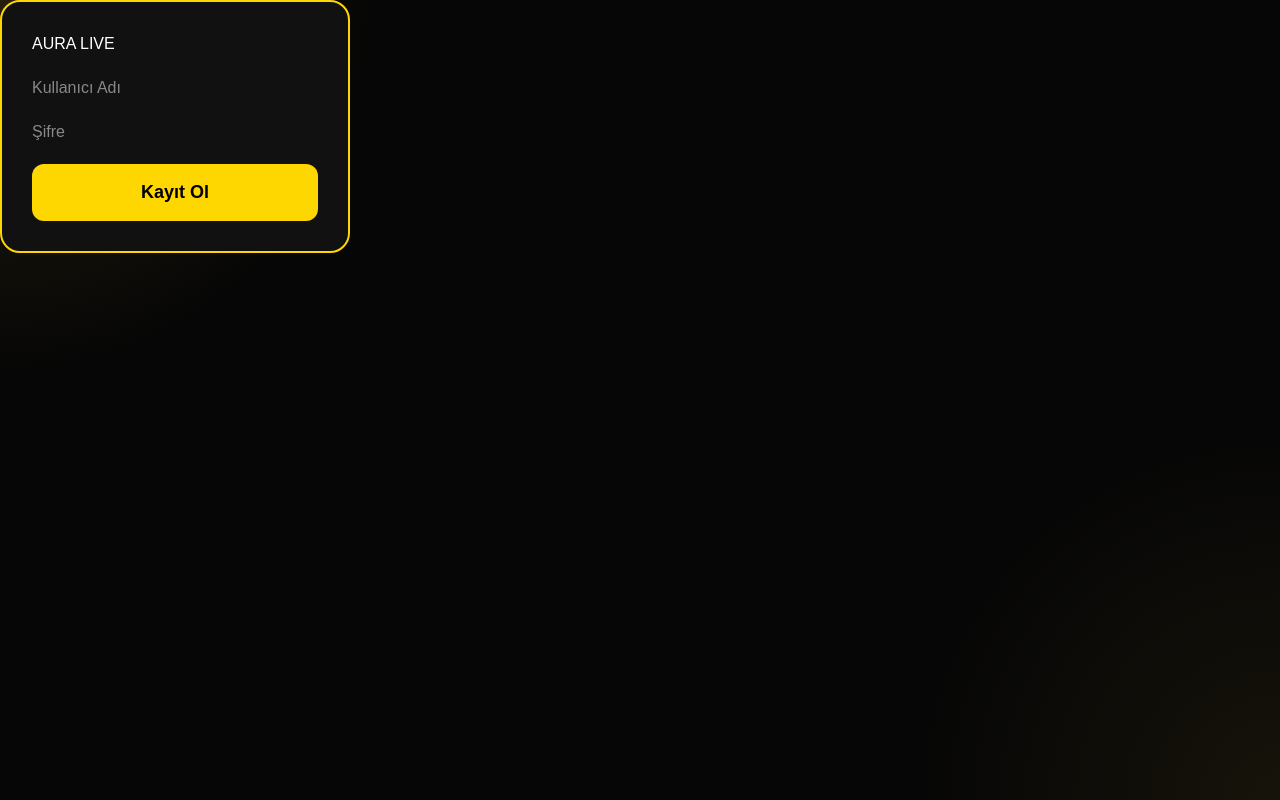
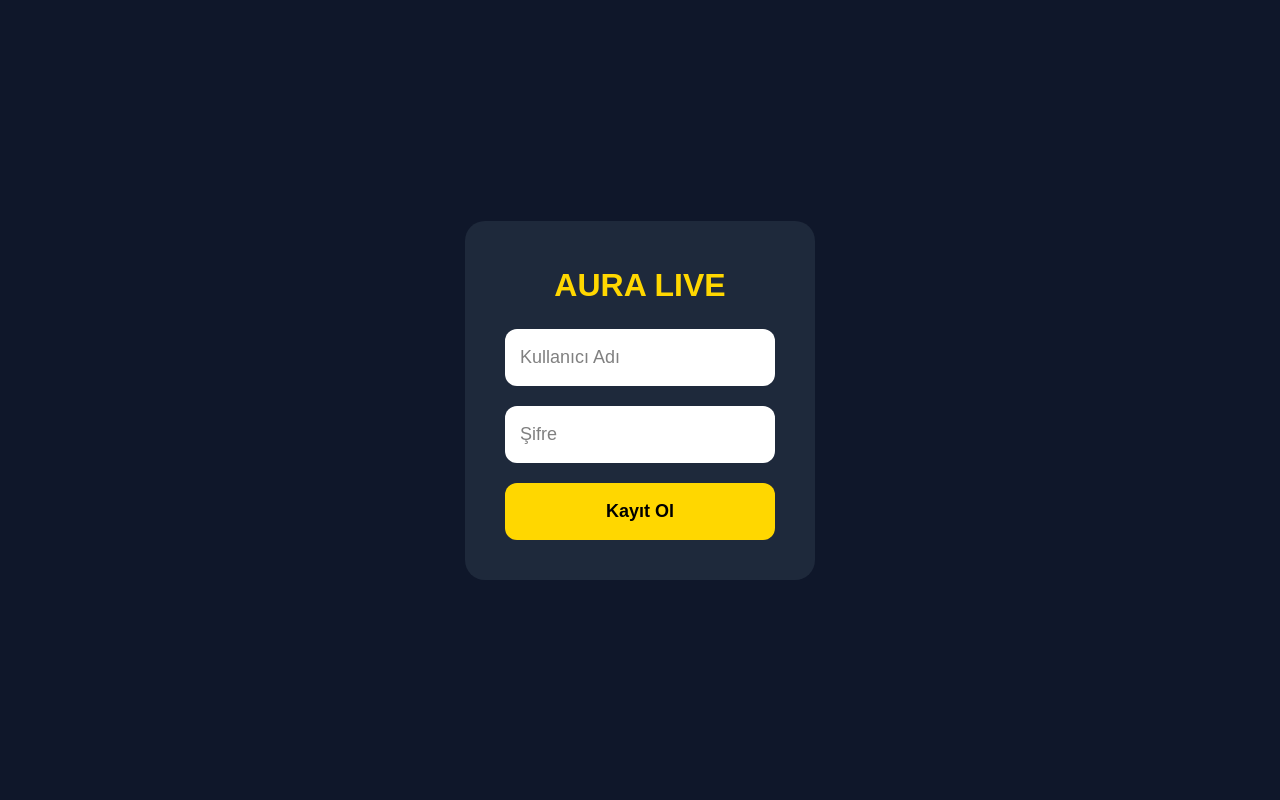
Before and after one commit to abbisyldrm1-ui/goruntulu-sohbet, a Next.js app: page /register in a window 1280 px wide. Built offline with nearby package versions, Linux system fonts and the light colour scheme.

Commit message:
full register css fix

```diff
--- a/app/register/register.css
+++ b/app/register/register.css
@@ -1,95 +1,50 @@
-.registerMain {
-
-  min-height: 100vh;
-  background: black;
-
+.registerContainer {
+  width: 100%;
+  height: 100vh;
+  background: #0f172a;
   display: flex;
   justify-content: center;
   align-items: center;
-
 }
 
 .registerBox {
-
   width: 350px;
-
-  background: #111111;
-
-  padding: 30px;
-
+  background: #1e293b;
+  padding: 40px;
   border-radius: 20px;
-
   display: flex;
   flex-direction: column;
-
   gap: 20px;
-
-  border: 2px solid gold;
-
 }
 
-.registerTitle {
-
+.title {
   color: gold;
-
   text-align: center;
-
   font-size: 32px;
-
   font-weight: bold;
-
 }
 
-.registerInput {
-
-  width: 100%;
-
+.input {
   padding: 15px;
-
   border-radius: 12px;
-
-  border: 2px solid gold;
-
-  background: #222222;
-
-  color: white !important;
-
+  border: none;
+  outline: none;
   font-size: 18px;
-
-  font-weight: bold;
-
-  outline: none;
-
-  box-sizing: border-box;
-
+  background: white;
+  color: black;
 }
 
-.registerInput::placeholder {
-
-  color: #bbbbbb !important;
-
-  opacity: 1;
-
+.input::placeholder {
+  color: gray;
 }
 
 .registerButton {
-
-  width: 100%;
-
   padding: 15px;
-
   border-radius: 12px;
-
   border: none;
-
   background: gold;
-
   color: black;
-
   font-size: 18px;
-
   font-weight: bold;
-
   cursor: pointer;
-
 }
```
